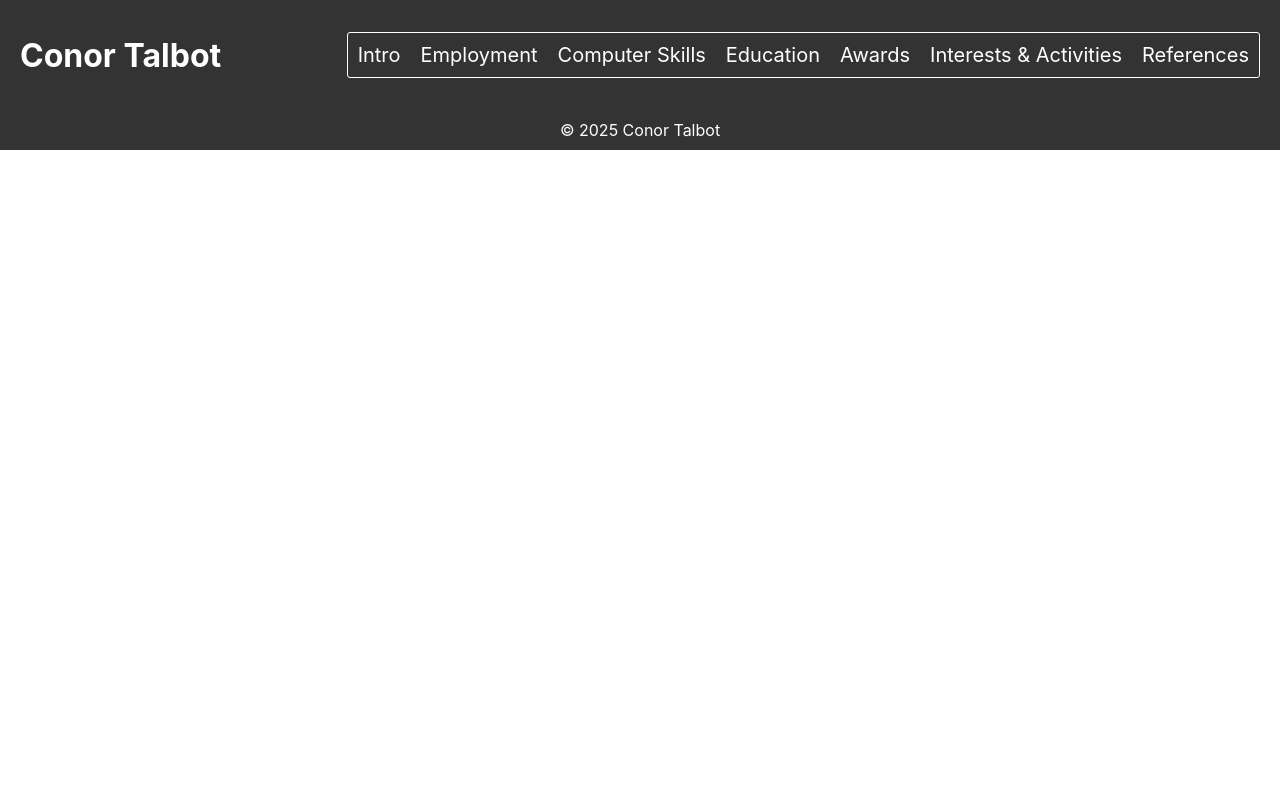
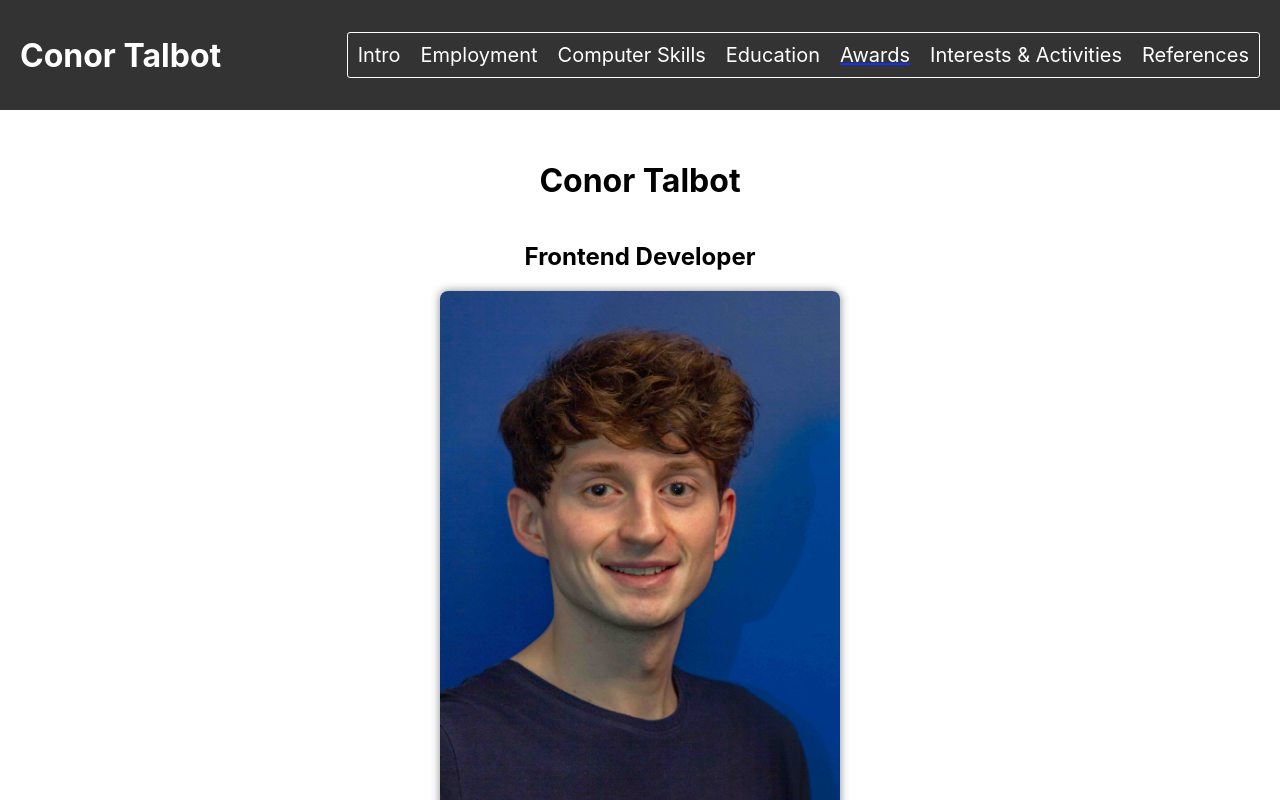
Before and after one commit to Conor07/cv-website, a React (Create React App) app: page / in a window 1280 px wide. Shown: the top 800 px of the page. Built offline with nearby package versions, Linux system fonts and the light colour scheme.

Commit message:
Changed home url

```diff
--- a/src/App.tsx
+++ b/src/App.tsx
@@ -33,10 +33,7 @@ function App() {
       <Header />
 
       <Routes>
-        <Route
-          path="/cv-website"
-          element={<Home scrollPosition={scrollPosition} />}
-        />
+        <Route path="/" element={<Home scrollPosition={scrollPosition} />} />
       </Routes>
 
       <Footer />
```
